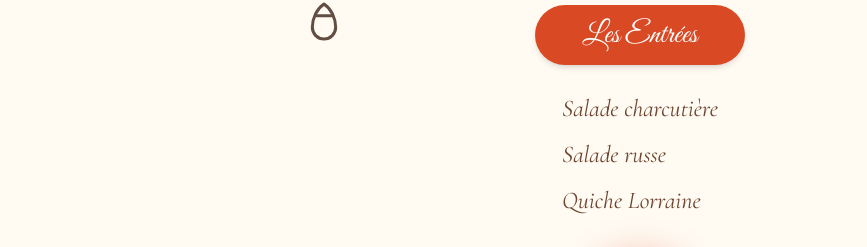
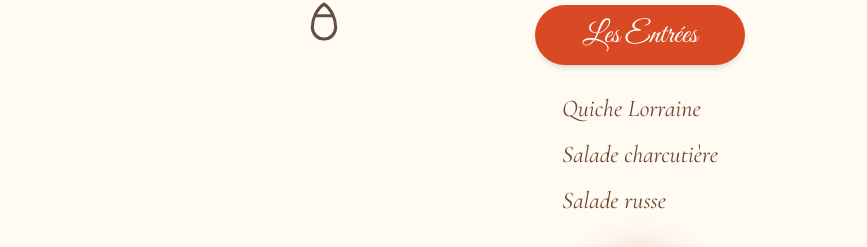
Before and after one commit to Bnfs/mariage-anthony-osier, a React (Vite) app: page /menu in a window 1280 px wide. Shown: the part 549-796 px from the top of the page, without its empty margins (0-867 px from the left). Built offline with nearby package versions, Linux system fonts and the light colour scheme.

Commit message:
Trier les plats du menu par ordre alphabétique dans chaque catégorie

```diff
--- a/src/pages/MenuPage.jsx
+++ b/src/pages/MenuPage.jsx
@@ -16,7 +16,7 @@ const CATEGORIES = [
     name: 'Les Entrées',
     motif: 'calabash',
     photo: menuEntreesImg,
-    items: ['Salade charcutière', 'Salade russe', 'Quiche Lorraine'],
+    items: ['Quiche Lorraine', 'Salade charcutière', 'Salade russe'],
   },
   {
     name: 'Les Plats Chauds',
@@ -39,7 +39,7 @@ const CATEGORIES = [
       'Eru',
       'Mets de pistache',
       "Mets d'arachide",
-    ],
+    ].sort((a, b) => a.localeCompare(b, 'fr')),
   },
   {
     name: 'Les Accompagnements',
@@ -57,7 +57,7 @@ const CATEGORIES = [
       'Eba fon (maïs, arachides, feuilles fraîches)',
       'Foutou',
       'Water fufu',
-    ],
+    ].sort((a, b) => a.localeCompare(b, 'fr')),
   },
   {
     name: 'Les Desserts',
```
